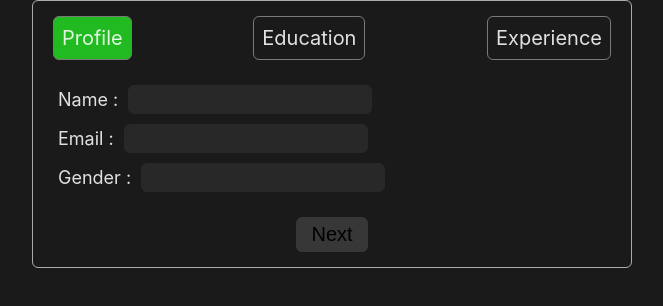
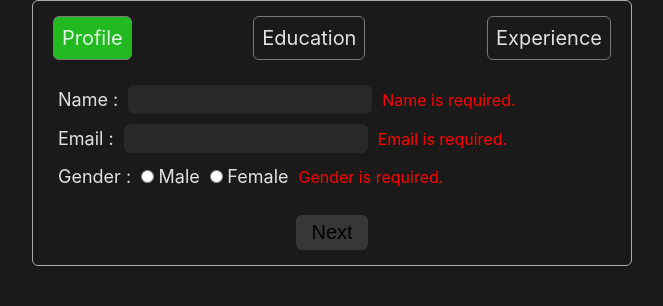
Before and after one commit to subratamondal1029/react_test, a React (Vite) app: page / in a window 1280 px wide. Both pictures are taken after a click on the element "Profile". Shown: the top 306 px of the page, without its empty margins (308-971 px from the left). Built offline with nearby package versions, Linux system fonts and the light colour scheme.

Commit message:
validationis added

```diff
--- a/src/App.css
+++ b/src/App.css
@@ -89,3 +89,7 @@ form .formBtn {
 form .formBtn:hover {
   background-color: #282828;
 }
+
+.error {
+  color: red;
+}
--- a/src/App.jsx
+++ b/src/App.jsx
@@ -17,7 +17,12 @@ function App() {
       fields: [
         { label: "Name", name: "name", type: "text" },
         { label: "Email", name: "email", type: "email" },
-        { label: "Gender", name: "gender", type: "text" },
+        {
+          label: "Gender",
+          name: "gender",
+          type: "radio",
+          options: ["Male", "Female"],
+        },
       ],
     },
     {
@@ -32,11 +37,82 @@ function App() {
     },
   ];
 
+  const validationRules = {
+    name: [
+      { required: true, message: "Name is required." },
+      { min: 3, message: "Name must be at least 3 characters." },
+    ],
+    email: [
+      { required: true, message: "Email is required." },
+      {
+        pattern: /^[^\s@]+@[^\s@]+\.[^\s@]+$/,
+        message: "Invalid email format.",
+      },
+    ],
+    gender: [
+      { required: true, message: "Gender is required." },
+      {
+        custom: (value) => ["male", "female"].includes(value.toLowerCase()),
+        message: "Invalid gender selection.",
+      },
+    ],
+    education: [{ required: true, message: "Education is required." }],
+    experience: [{ required: true, message: "Experience is required." }],
+  };
+
+  // Generic validation function
+  const validateStepData = (formData, rules, currentFields) => {
+    const errors = {};
+
+    currentFields.forEach(({ name }) => {
+      if (rules[name]) {
+        const fieldRules = rules[name];
+        const value = formData[name]?.trim?.() || formData[name];
+
+        for (const rule of fieldRules) {
+          if (rule.required && !value) {
+            errors[name] = rule.message;
+            break;
+          }
+          if (rule.min && value.length < rule.min) {
+            errors[name] = rule.message;
+            break;
+          }
+          if (rule.pattern && !rule.pattern.test(value)) {
+            errors[name] = rule.message;
+            break;
+          }
+          if (rule.custom && !rule.custom(value)) {
+            errors[name] = rule.message;
+            break;
+          }
+        }
+      }
+    });
+
+    return errors;
+  };
+
   const [step, setStep] = useState(1);
   const [data, setData] = useState(defaultFormData);
+  const [errors, setErrors] = useState({});
 
-  const handleChangeStep = (step) => {
-    setStep(step);
+  const handleChangeStep = (selectedStep) => {
+    if (selectedStep < step) {
+      setStep(selectedStep);
+    } else {
+      const stepErrors = validateStepData(
+        data,
+        validationRules,
+        steps[step - 1].fields
+      );
+
+      setErrors(stepErrors);
+
+      if (Object.keys(stepErrors).length === 0) {
+        setStep(selectedStep);
+      }
+    }
   };
 
   const handleChnage = (e) => {
@@ -45,7 +121,21 @@ function App() {
 
   const handleSubmit = (e) => {
     e.preventDefault();
-    console.log(data);
+    const allFields = steps.flatMap((step) => step.fields);
+    const errors = validateStepData(data, validationRules, allFields);
+    setErrors(errors);
+    if (Object.keys(errors).length === 0) {
+      console.log(data);
+      alert(`Form Submited successfully ${data.name}`);
+    } else {
+      console.log(errors);
+      const firstErrorKey = Object.keys(errors)[0];
+      const firstErrorStepIndex = steps.findIndex((step) =>
+        step.fields.some((field) => field.name === firstErrorKey)
+      );
+
+      setStep(firstErrorStepIndex + 1);
+    }
   };
 
   return (
@@ -70,6 +160,8 @@ function App() {
               name={field.name}
               type={field.type}
               value={data[field.name]}
+              error={errors[field.name]}
+              options={field?.options}
               chnageFunc={handleChnage}
             />
           ))}
--- a/src/components/Input.jsx
+++ b/src/components/Input.jsx
@@ -1,17 +1,44 @@
 import React, { useId } from "react";
 
-const Input = ({ label, name, type, value, chnageFunc }) => {
+const Input = ({
+  label,
+  name,
+  type = "text",
+  value,
+  chnageFunc,
+  error = "",
+  options = [],
+}) => {
   const id = useId();
+
   return (
     <div className="field">
       <label htmlFor={id}>{label} :</label>
+      {type === "radio" ? (
+        options.map((option, i) => (
+          <div key={i}>
+            <input
+              type={type}
+              value={option}
+              name={name}
+              id={`${id}-${i}`}
+              checked={value === option}
+              onChange={chnageFunc}
+            />{" "}
+            <label htmlFor={`${id}-${i}`}>{option}</label>
+          </div>
+        ))
+      ) : (
         <input
           type={type}
           name={name}
           value={value}
           onChange={chnageFunc}
           id={id}
+          key={id}
         />
+      )}
+      {error && <p className="error">{error}</p>}
     </div>
   );
 };
```
Lines whose indentation alone changed are shown as unchanged.
